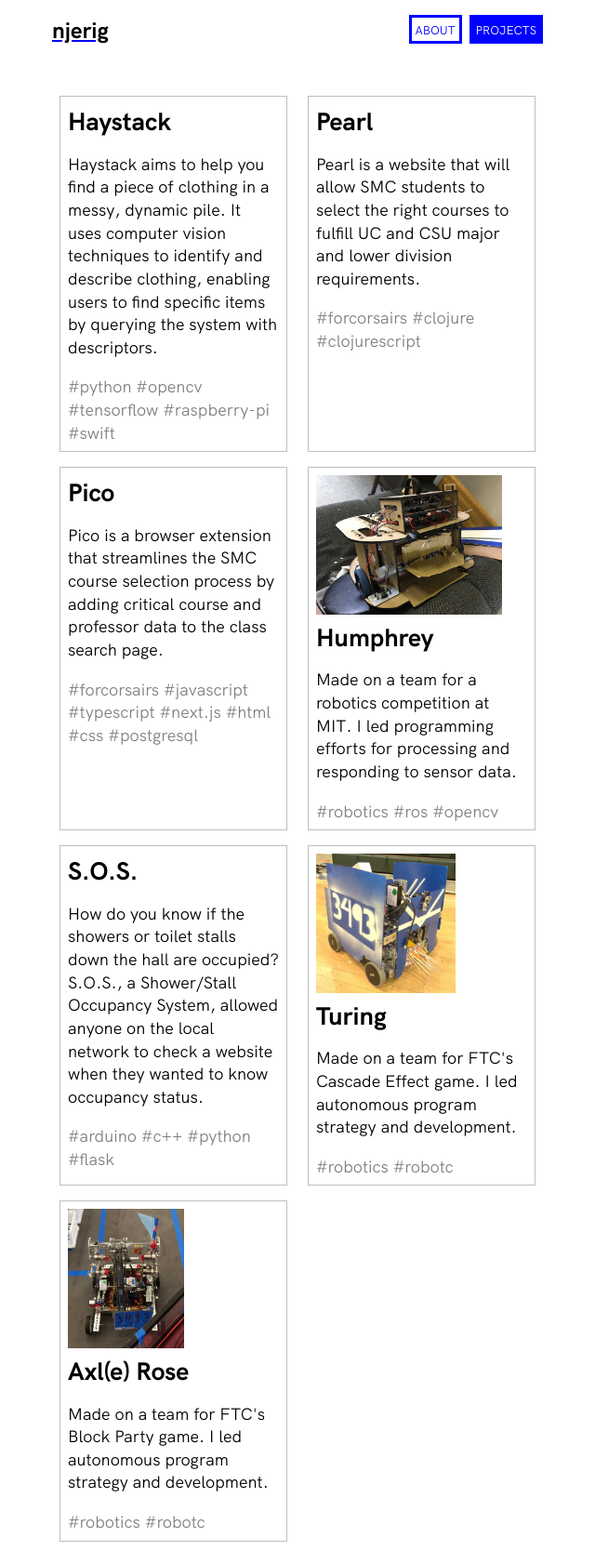
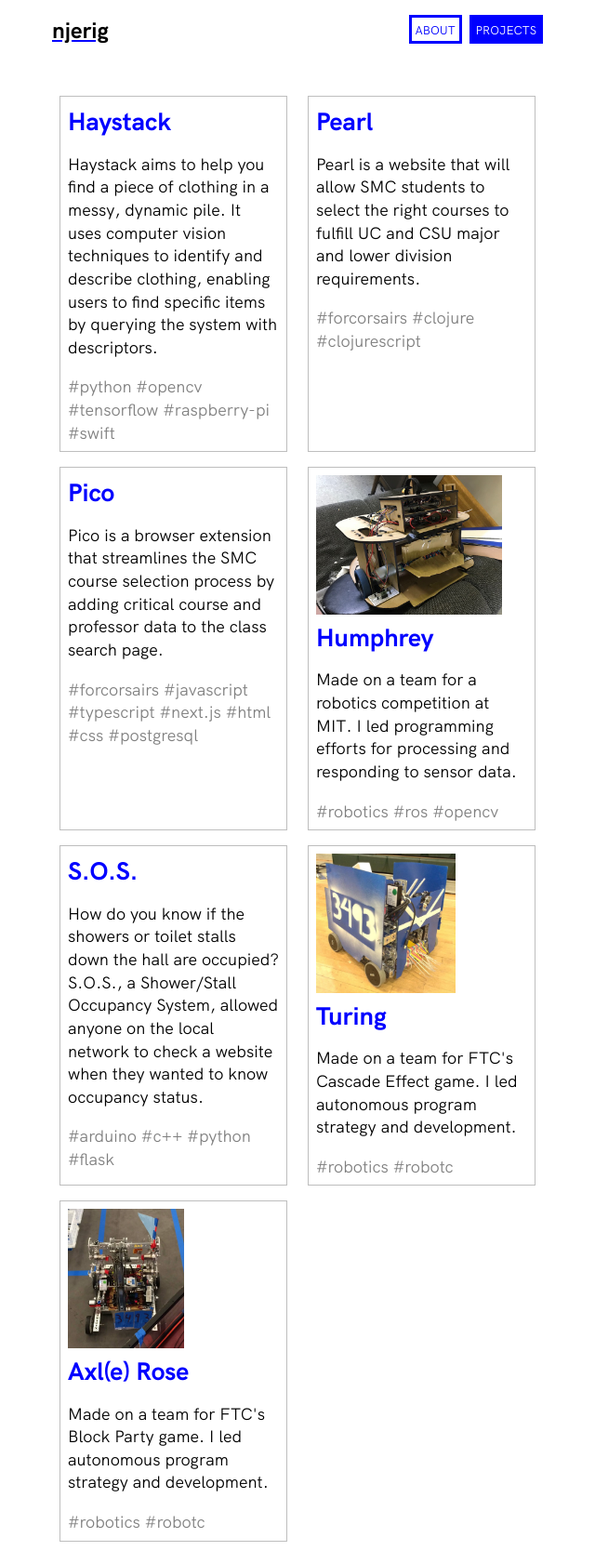
Before and after one commit to njerig/personal-website, a Jekyll site: the page built from projects.html, in a window 1280 px wide. Shown: the whole page at 93% size, without its empty margins (320-960 px from the left). Built offline with Jekyll 4.4.1, drawn with Linux system fonts in a browser that asks for light colours.

Commit message:
Add links to project write-ups

```diff
--- a/_layouts/tag_page.html
+++ b/_layouts/tag_page.html
@@ -32,7 +32,7 @@ layout: blank
                 {% if project.image %}
                     <img src="{{ project.image }}" alt="{{ project.title }}">
                 {% endif %}
-                <h3>{{ project.title }}</h3>
+                <h3><a href="{{ project.url }}">{{ project.title }}</a></h3>
                 <p>{{ project.description }}</p>
                 <div class="tags">
                     {% for tag in project.tags %}
--- a/projects.html
+++ b/projects.html
@@ -10,7 +10,7 @@ title: Projects
             {% if project.image %}
                 <img src="{{ project.image }}" alt="{{ project.title }}">
             {% endif %}
-            <h3>{{ project.title }}</h3>
+            <h3><a href="{{ project.url }}">{{ project.title }}</a></h3>
             <p>{{ project.description }}</p>
             <div class="tags">
                 {% for tag in project.tags %}
```
